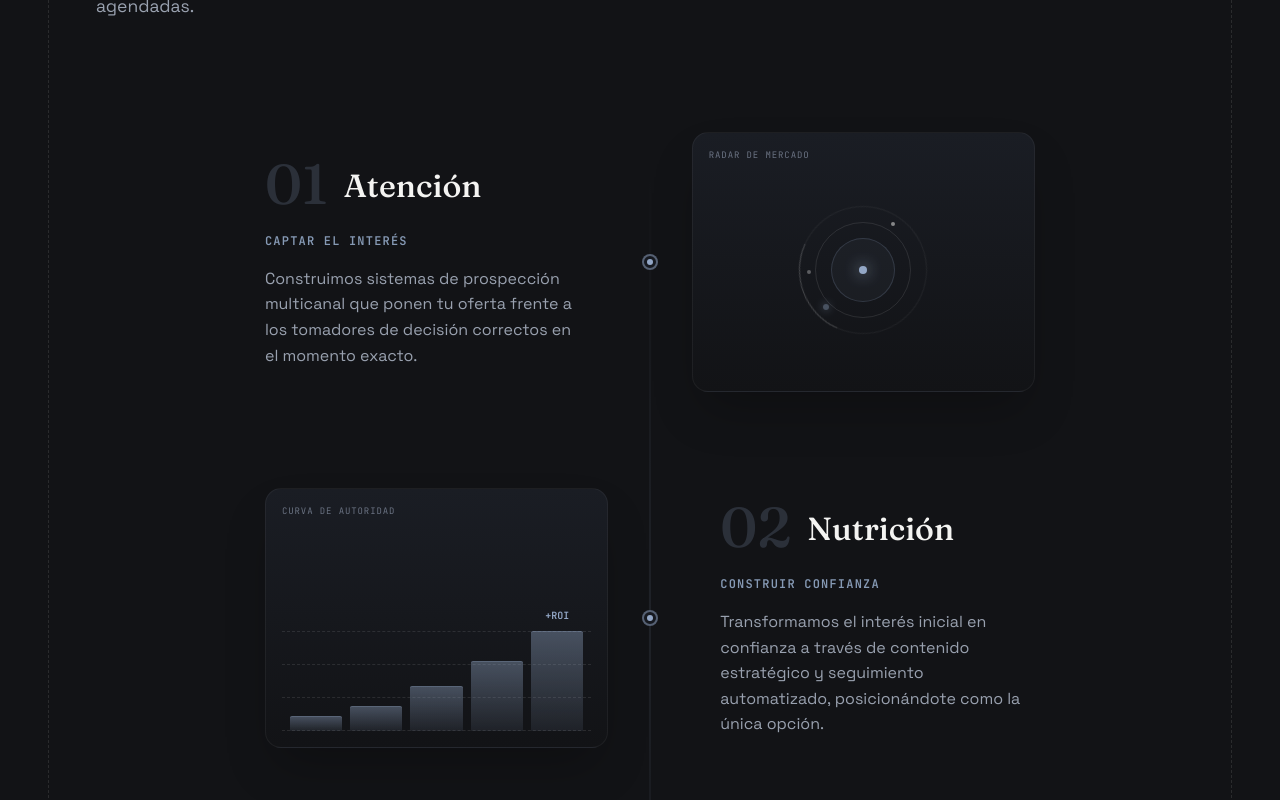
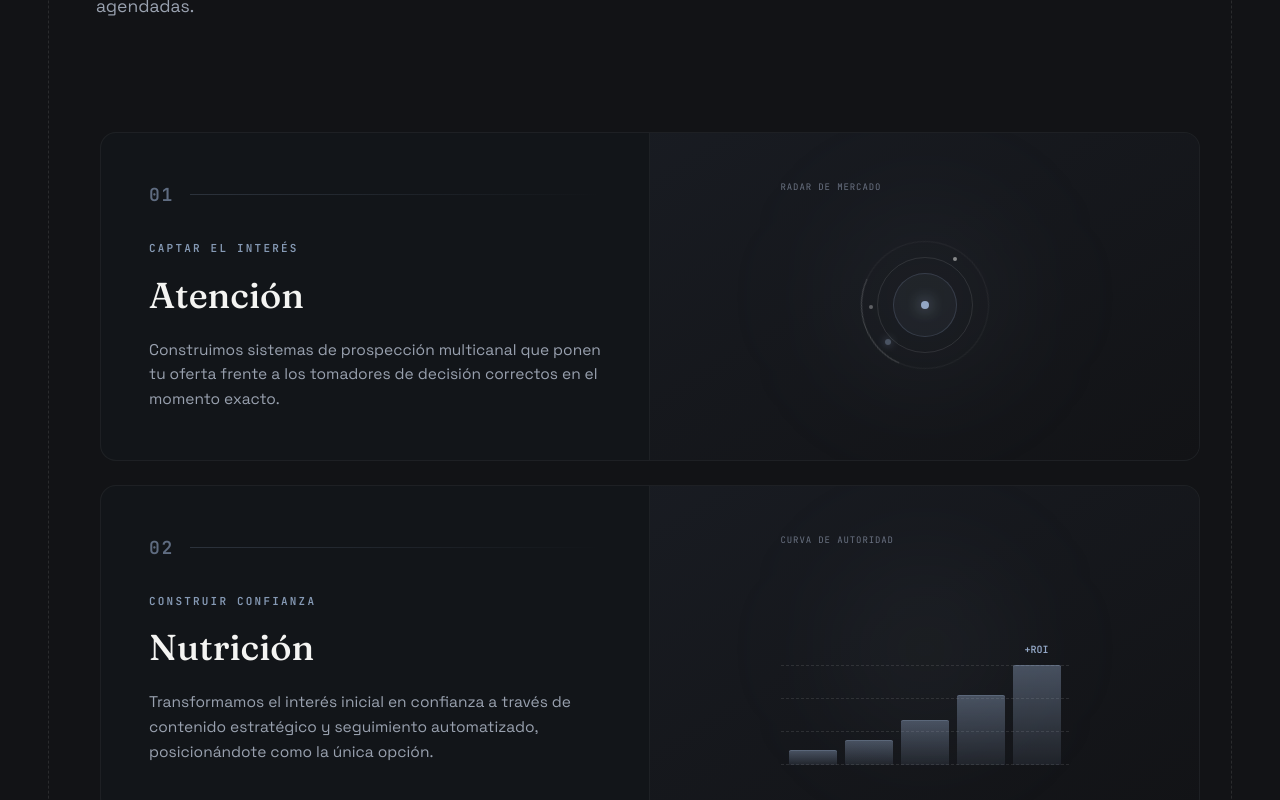
Before and after one commit to lucacespedes00-creator/LAP-landing, a React (Vite) app: page / in a window 1280 px wide. Shown: the part 2700-3500 px from the top of the page. Built offline with nearby package versions, Linux system fonts and the light colour scheme.

Commit message:
Redesign SolutionSection to stacked horizontal cards

```diff
--- a/src/App.tsx
+++ b/src/App.tsx
@@ -859,45 +859,40 @@ function SolutionSection() {
         </p>
       </div>
 
-      <div className="flex flex-col gap-16 lg:gap-24 relative max-w-[1000px] mx-auto mt-12">
-        {/* Connecting vertical line (desktop only) */}
-        <div className="absolute top-10 bottom-10 left-[50%] w-px bg-gradient-to-b from-transparent via-[#93a7c6]/20 to-transparent hidden lg:block z-0 pointer-events-none -translate-x-1/2" />
-
-        {steps.map((step, idx) => {
-          const isEven = idx % 2 === 0;
-          return (
-            <div key={idx} className={`flex flex-col lg:flex-row items-center gap-8 lg:gap-20 relative z-10 ${isEven ? '' : 'lg:flex-row-reverse'}`}>
-
-              {/* Central Node for Timeline */}
-              <div className="absolute left-[50%] top-1/2 -translate-x-1/2 -translate-y-1/2 w-4 h-4 rounded-full bg-[#161920] border-2 border-[#93a7c6]/50 hidden lg:flex items-center justify-center z-20">
-                <div className="w-1.5 h-1.5 rounded-full bg-[#93a7c6]" />
-              </div>
-
-              {/* Text Area */}
-              <div className={`w-full lg:w-1/2 flex flex-col ${isEven ? 'lg:pr-8' : 'lg:pl-8'}`}>
-                <div className="flex items-end gap-4 mb-5">
-                  <span className="text-[56px] font-serif font-medium leading-none text-[#93a7c6]/20">{step.num}</span>
-                  <h3 className="text-[32px] font-serif font-medium text-[#f4f4f2] leading-snug pb-1">{step.title}</h3>
+      <div className="flex flex-col gap-6 w-full max-w-[1100px] mx-auto mt-12">
+        {steps.map((step, idx) => (
+          <div key={idx} className="bg-[#161920]/40 border border-white/5 rounded-2xl flex flex-col md:flex-row overflow-hidden hover:bg-white/[0.02] transition-colors group">
+
+             {/* Text Side */}
+             <div className="w-full md:w-1/2 p-8 lg:p-12 flex flex-col justify-center border-b md:border-b-0 md:border-r border-white/5 relative">
+                {/* Subtle highlight */}
+                <div className="absolute inset-0 bg-gradient-to-r from-white/[0.02] to-transparent opacity-0 group-hover:opacity-100 transition-opacity pointer-events-none" />
+
+                <div className="flex items-center gap-4 mb-8">
+                  <span className="text-[18px] font-mono font-bold tracking-widest text-[#93a7c6]/60 group-hover:text-[#93a7c6] transition-colors">{step.num}</span>
+                  <div className="h-px flex-1 bg-gradient-to-r from-[#93a7c6]/20 to-transparent" />
                 </div>
 
-                <div className="text-[12px] font-mono tracking-widest text-[#869ab5] uppercase mb-4 font-bold">{step.sub}</div>
-
-                <p className="text-[16px] text-gray-400 leading-[1.6] font-['Space_Grotesk'] font-normal not-italic max-w-[400px]">
+                <div className="text-[11px] font-mono tracking-[0.2em] text-[#869ab5] uppercase mb-4 font-bold">{step.sub}</div>
+                <h3 className="text-[32px] md:text-[36px] font-serif font-medium text-[#f4f4f2] leading-tight mb-5">{step.title}</h3>
+
+                <p className="text-[15.5px] text-gray-400 font-['Space_Grotesk'] leading-[1.6]">
                   {step.desc}
                 </p>
-              </div>
-
-              {/* Visual Area */}
-              <div className="w-full lg:w-1/2">
-                <div className="h-[260px] bg-gradient-to-b from-[#1a1d24] to-[#121316] rounded-2xl border border-white/5 shadow-2xl relative overflow-hidden flex flex-col group hover:border-white/10 transition-colors">
-                  <div className="absolute inset-0 bg-gradient-to-b from-white/[0.03] to-transparent opacity-0 group-hover:opacity-100 transition-opacity pointer-events-none" />
+             </div>
+
+             {/* Visual Side */}
+             <div className="w-full md:w-1/2 bg-gradient-to-br from-[#1a1d24]/80 to-[#121316] relative min-h-[300px] flex flex-col items-center justify-center p-8">
+                {/* Glow behind visual */}
+                <div className="absolute top-1/2 left-1/2 -translate-x-1/2 -translate-y-1/2 w-48 h-48 bg-[#93a7c6]/5 rounded-full blur-[60px] pointer-events-none group-hover:bg-[#93a7c6]/10 transition-colors duration-700" />
+
+                <div className="relative z-10 w-full max-w-[320px] h-full flex flex-col">
                   {step.visual}
                 </div>
-              </div>
-
-            </div>
-          );
-        })}
+             </div>
+
+          </div>
+        ))}
       </div>
     </section>
   );
```
